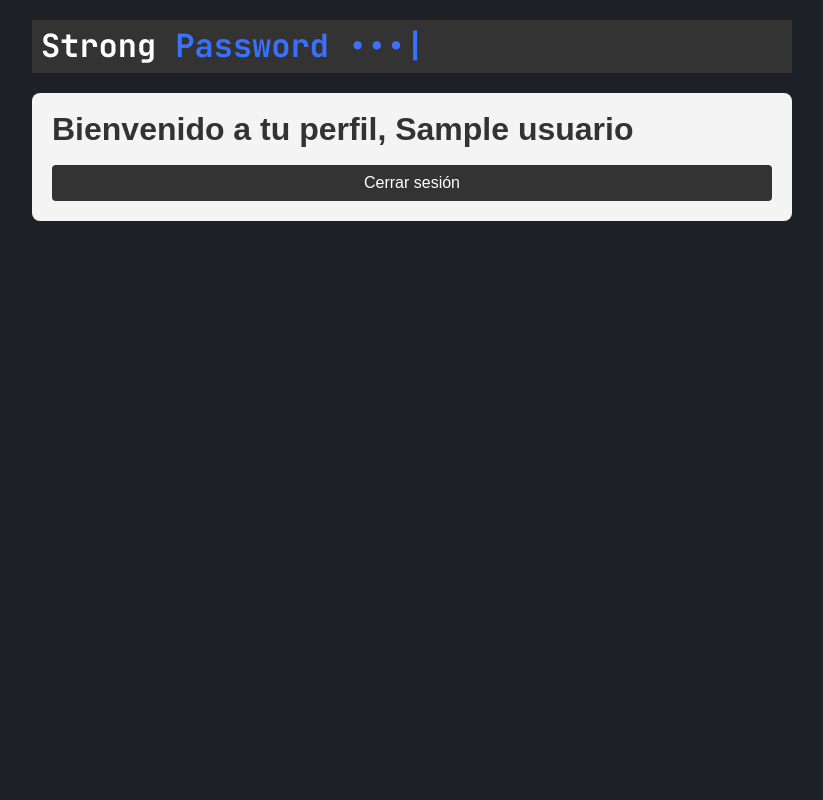
After one commit to PonssDev/StrongPassword_app, a PHP site: page /perfil.php in a window 1280 px wide. The commit adds this page. Shown: the whole page, without its empty margins (228-1051 px from the left). Run offline with PHP 8.4, Linux system fonts and the light colour scheme; the visitor is signed in with stand-in values (Sample User, id 1); tables that the repository leaves empty or names only in its code hold one stand-in row (values such as "Sample post").

Commit message:
Mejoras? ni idea

```diff
--- a/config.php
+++ b/config.php
@@ -3,7 +3,7 @@
 $usuario = "edib";
 $contrasena = "edib";
 $host = "localhost";
-$baseDatos = "usuarios";
+$baseDatos = "strongpassword";
 
 // Nos conectamos a la base de datos
 $conexion = mysqli_connect($host, $usuario, $contrasena, $baseDatos);
--- /dev/null
+++ b/perfil.php
@@ -0,0 +1,116 @@
+<?php
+include "config.php";
+session_start();
+
+if (!isset($_SESSION['usuario_id'])) {
+    // Si no está autenticado, redirigir a la página de inicio de sesión
+    header('Location: login.html');
+    exit();
+}
+
+// Obtener información del usuario desde la base de datos (esto es solo un ejemplo)
+include 'config.php';
+
+$usuario_id = $_SESSION['usuario_id'];
+
+$sql = "SELECT * FROM usuarios WHERE id = $usuario_id";
+$result = $conexion->query($sql);
+
+if ($result->num_rows > 0) {
+    $usuario = $result->fetch_assoc();
+} else {
+    // Manejar el caso en el que el usuario no se encuentra en la base de datos
+    echo 'Error: Usuario no encontrado';
+    exit();
+}
+?>
+
+<!DOCTYPE html>
+<html lang="en">
+
+<head>
+    <meta charset="UTF-8">
+    <meta name="viewport" content="width=device-width, initial-scale=1.0">
+    <title>Perfil</title>
+    <link rel="stylesheet" href="css/style.css">
+    <!-- Puedes incluir enlaces a tus estilos adicionales aquí -->
+    <style>
+        /* Estilos generales */
+        body {
+            font-family: 'Arial', sans-serif;
+            margin: 0;
+            padding: 0;
+        }
+
+        #container {
+            max-width: 800px;
+            margin: 0 auto;
+            padding: 20px;
+        }
+
+        header {
+            background-color: #333;
+            color: #fff;
+            padding: 10px;
+            text-align: center;
+        }
+
+        .logo img {
+            max-width: 100%;
+        }
+
+        /* Estilos específicos para perfil.php */
+        .perfil__section {
+            margin-top: 20px;
+        }
+
+        .wrapper__perfil {
+            background-color: #f4f4f4;
+            padding: 20px;
+            border-radius: 8px;
+        }
+
+        h1 {
+            color: #333;
+        }
+
+        a {
+            display: block;
+            margin-top: 20px;
+            color: #fff;
+            background-color: #333;
+            padding: 10px;
+            text-align: center;
+            text-decoration: none;
+            border-radius: 4px;
+        }
+
+        a:hover {
+            background-color: #555;
+        }
+    </style>
+</head>
+
+<body>
+    <div id="container">
+        <header>
+            <div class="logo">
+                <img src="img/desktop/Strong Password •••_white.webp" alt="" class="logo">
+            </div>
+        </header>
+
+        <section class="perfil__section">
+            <div class="wrapper__perfil">
+                <h1>Bienvenido a tu perfil,
+                    <?php echo $usuario['nombre']; ?>
+                </h1>
+
+                <!-- Mostrar más información del perfil según sea necesario -->
+
+                <a href="logout.php">Cerrar sesión</a> <!-- Enlace para cerrar sesión -->
+            </div>
+        </section>
+    </div>
+</body>
+
+</html>
--- a/register.php
+++ b/register.php
@@ -9,11 +9,11 @@ if ($_SERVER['REQUEST_METHOD'] == 'POST') {
     $email = $_POST['email'];
     $contrasenya = $_POST['contrasenya'];
 
-    $sql = "INSERT INTO usuarios (nombre, primerApellido, segundoApellido, email, contrasenya)
+    $sql = "INSERT INTO usuarios (nombre, primer_apellido, segundo_apellido, email, contrasenya)
     VALUES ('$nombre', '$primerApellido', '$segundoApellido', '$email', '$contrasenya')";
 
     if($conexion->query($sql) === TRUE) {
-        header('Location: login.html');
+        header('Location: login.html?registro=exitoso');
         exit();
     } else {
         echo "Error al registrar: ". $conexion->error;
```
Also changed, not shown: js/login.js (added, +10 -0 lines), login.html (+4 -3 lines), login.php (added, +23 -0 lines), perfil.html (deleted, +0 -40 lines), register.html (+6 -5 lines).
